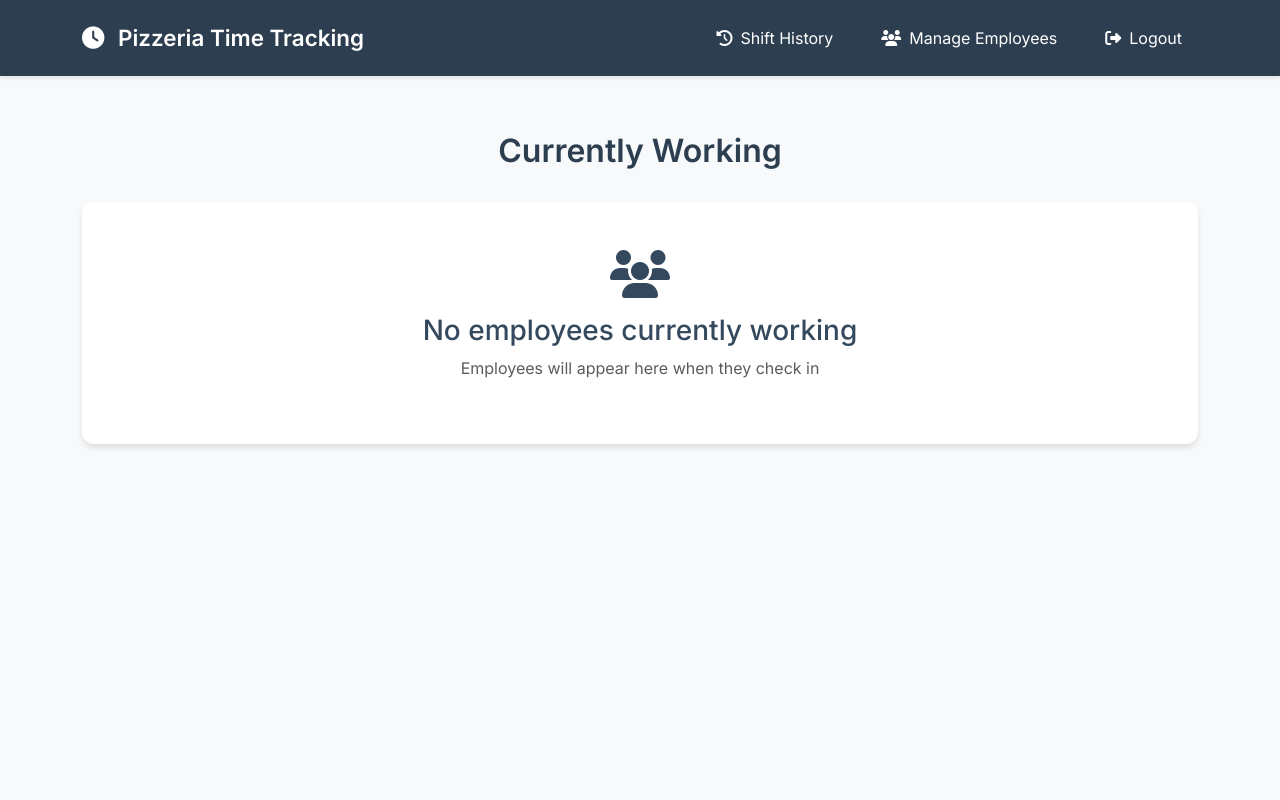
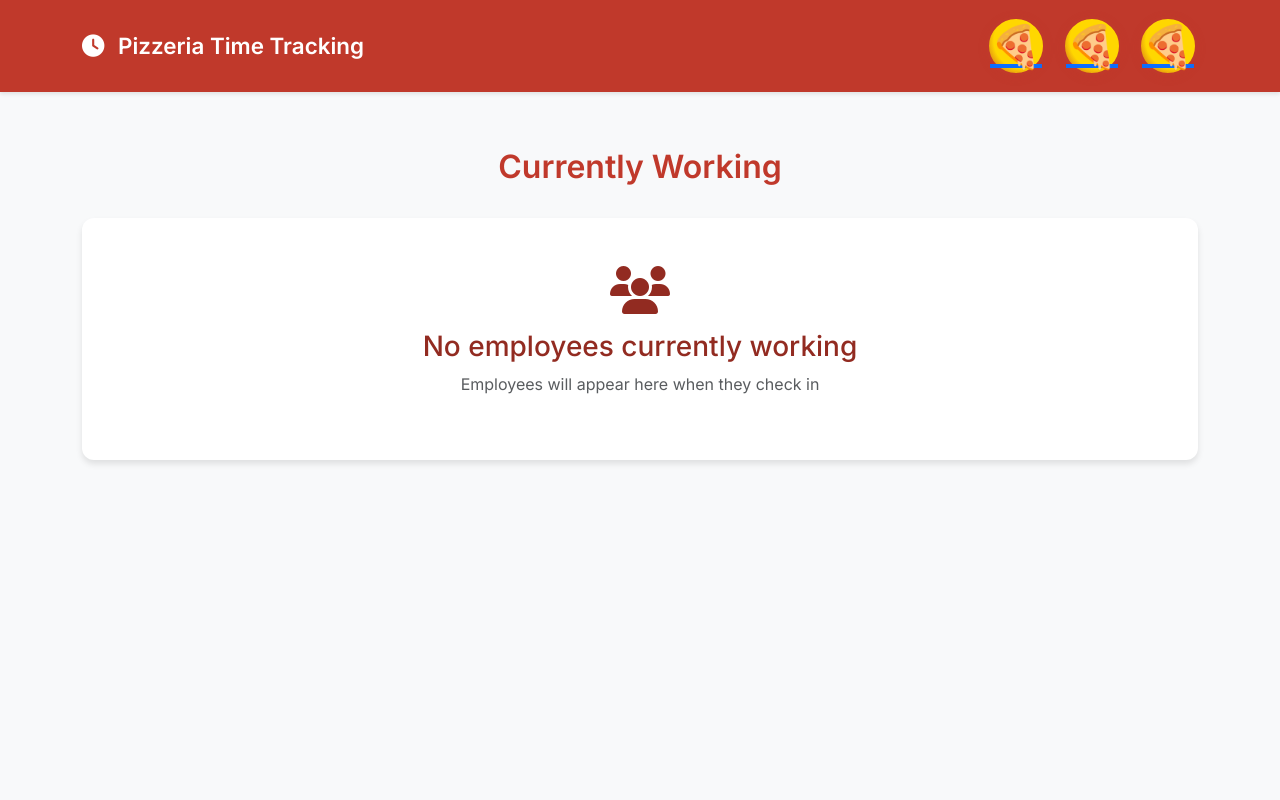
Before and after one commit to Andihoxhajj/Py-pizza, a Flask app: page /admin/dashboard in a window 1280 px wide. Run offline with Flask 3, Linux system fonts and the light colour scheme; a user stored in the database is signed in.

Commit message:
Revert pizza-style buttons to original state

```diff
--- a/app.py
+++ b/app.py
@@ -176,10 +176,11 @@ def add_employee():
     if len(pin) != 4 or not pin.isdigit():
         return jsonify({'success': False, 'message': 'PIN must be 4 digits'})
 
-    # Check if PIN already exists
-    existing_employee = Employee.query.filter_by(pin=generate_password_hash(pin)).first()
-    if existing_employee:
-        return jsonify({'success': False, 'message': 'PIN already in use'})
+    # Check if PIN already exists (fix: check using check_password_hash)
+    employees = Employee.query.all()
+    for employee in employees:
+        if check_password_hash(employee.pin, pin):
+            return jsonify({'success': False, 'message': 'PIN already in use'})
 
     employee = Employee(
         name=name,
--- a/templates/admin_dashboard.html
+++ b/templates/admin_dashboard.html
@@ -9,9 +9,9 @@
     <link rel="stylesheet" href="https://cdnjs.cloudflare.com/ajax/libs/font-awesome/6.5.1/css/all.min.css">
     <style>
         :root {
-            --primary-color: #2C3E50;
-            --secondary-color: #34495E;
-            --accent-color: #3498DB;
+            --primary-color: #C0392B; /* Red */
+            --secondary-color: #922B21;
+            --accent-color: #C0392B;  /* Red */
             --success-color: #27AE60;
             --warning-color: #F1C40F;
             --danger-color: #E74C3C;
@@ -74,19 +74,34 @@
             font-size: 1.1rem;
         }
 
-        .btn-primary {
-            background-color: var(--accent-color);
-            border-color: var(--accent-color);
+        .btn-primary, .bg-primary {
+            background-color: var(--accent-color) !important;
+            border-color: var(--accent-color) !important;
         }
-
         .btn-success {
-            background-color: var(--success-color);
-            border-color: var(--success-color);
+            background-color: var(--success-color) !important;
+            border-color: var(--success-color) !important;
         }
-
         .btn-danger {
-            background-color: var(--danger-color);
-            border-color: var(--danger-color);
+            background-color: var(--danger-color) !important;
+            border-color: var(--danger-color) !important;
+        }
+        .pizza-btn {
+            border-radius: 50%;
+            width: 60px;
+            height: 60px;
+            display: flex;
+            align-items: center;
+            justify-content: center;
+            background: radial-gradient(circle at 60% 40%, #FFD700 60%, #C0392B 100%);
+            border: 3px solid #C0392B;
+            box-shadow: 0 2px 8px rgba(192,57,43,0.15);
+            font-size: 2rem;
+            transition: transform 0.2s;
+        }
+        .pizza-btn:hover {
+            transform: scale(1.08) rotate(-10deg);
+            box-shadow: 0 4px 16px rgba(192,57,43,0.25);
         }
 
         .nav-link {
@@ -211,17 +226,14 @@
                 Pizzeria Time Tracking
             </a>
             <div class="admin-actions">
-                <a href="{{ url_for('view_shifts') }}" class="nav-link">
-                    <i class="fas fa-history"></i>
-                    Shift History
+                <a href="{{ url_for('manage_employees') }}" class="pizza-btn" title="Manage Employees">
+                    <span style="font-size:1.3em;">🍕</span>
                 </a>
-                <a href="{{ url_for('manage_employees') }}" class="nav-link">
-                    <i class="fas fa-users"></i>
-                    Manage Employees
+                <a href="{{ url_for('view_shifts') }}" class="pizza-btn" title="View Shifts">
+                    <span style="font-size:1.3em;">🍕</span>
                 </a>
-                <a href="{{ url_for('logout') }}" class="nav-link">
-                    <i class="fas fa-sign-out-alt"></i>
-                    Logout
+                <a href="{{ url_for('logout') }}" class="pizza-btn" title="Logout">
+                    <span style="font-size:1.3em;">🍕</span>
                 </a>
             </div>
         </div>
```
Also changed, not shown: templates/employee_dashboard.html (+34 -20 lines), templates/login.html (+5 -5 lines), templates/manage_employees.html (+35 -14 lines), templates/view_shifts.html (+36 -14 lines), instance/pizzeria.db.
